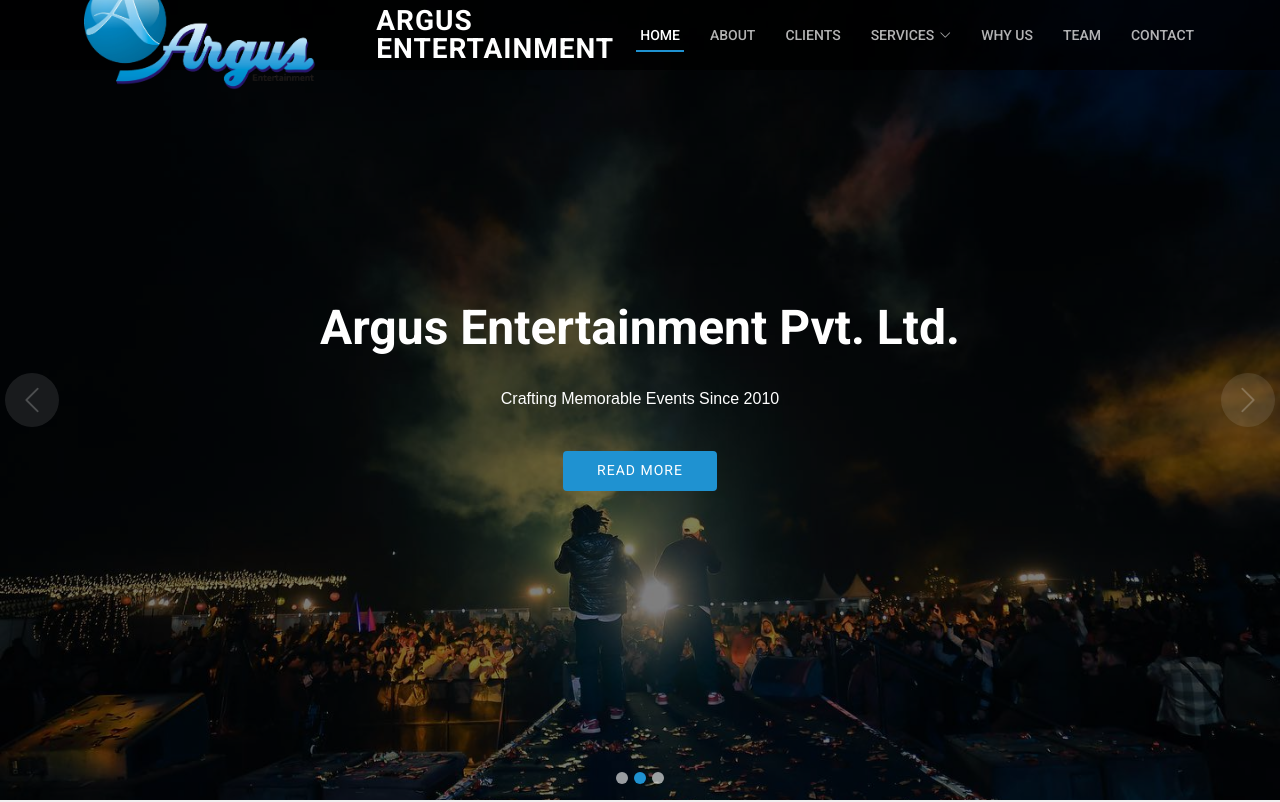
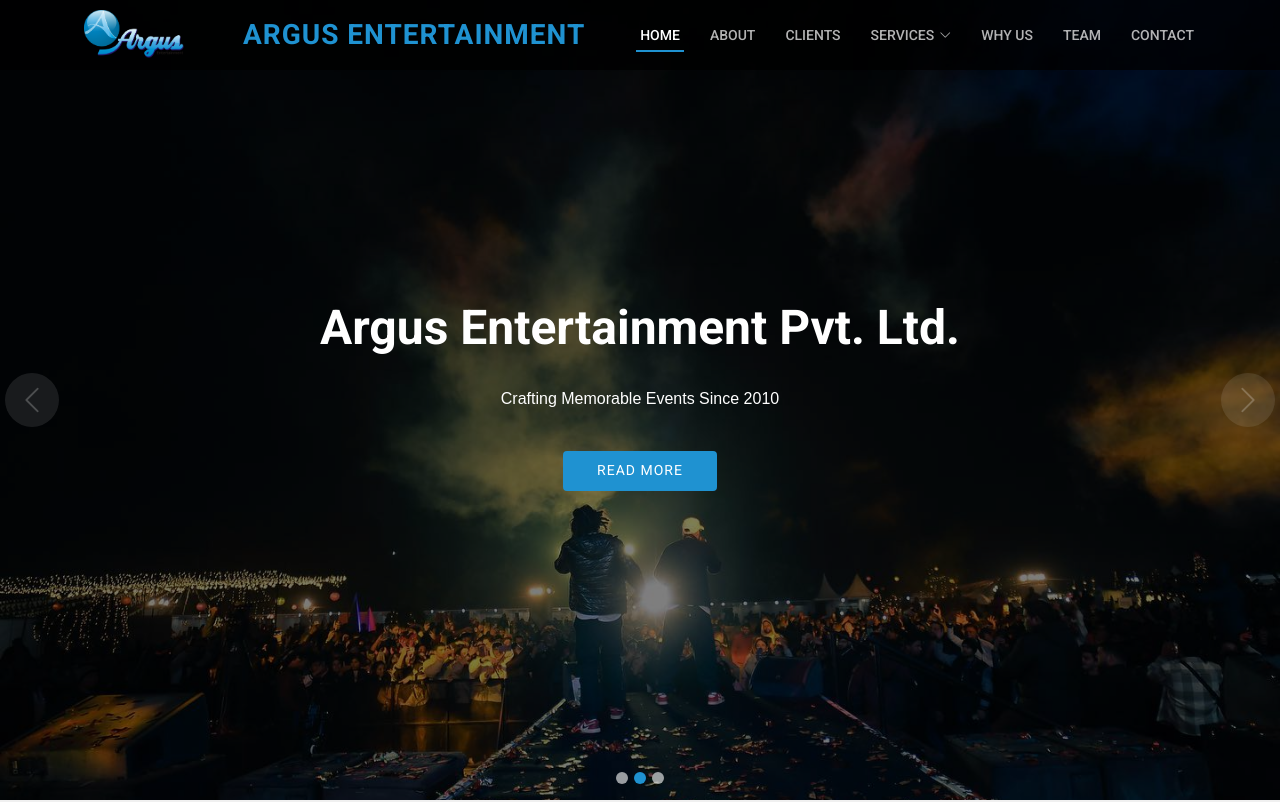
Before and after one commit to Ashutoshdad/Argus-Ent., a plain HTML site: page index.html in a window 1280 px wide. Shown: the top 802 px of the page. Drawn offline with Linux system fonts and the light colour scheme.

Commit message:
Update style.css

```diff
--- a/assets/css/style.css
+++ b/assets/css/style.css
@@ -77,10 +77,12 @@
 }
 .logo_img{
   margin-left: 2px;
-  margin-right: 60px;
+  margin-right: 30px;
+  width: 100px;
+  height: 50px;
 }
 #header .logo a {
-  color: #fff;
+  color: #1f92d1;
 }
 
 #header .logo img {
```
